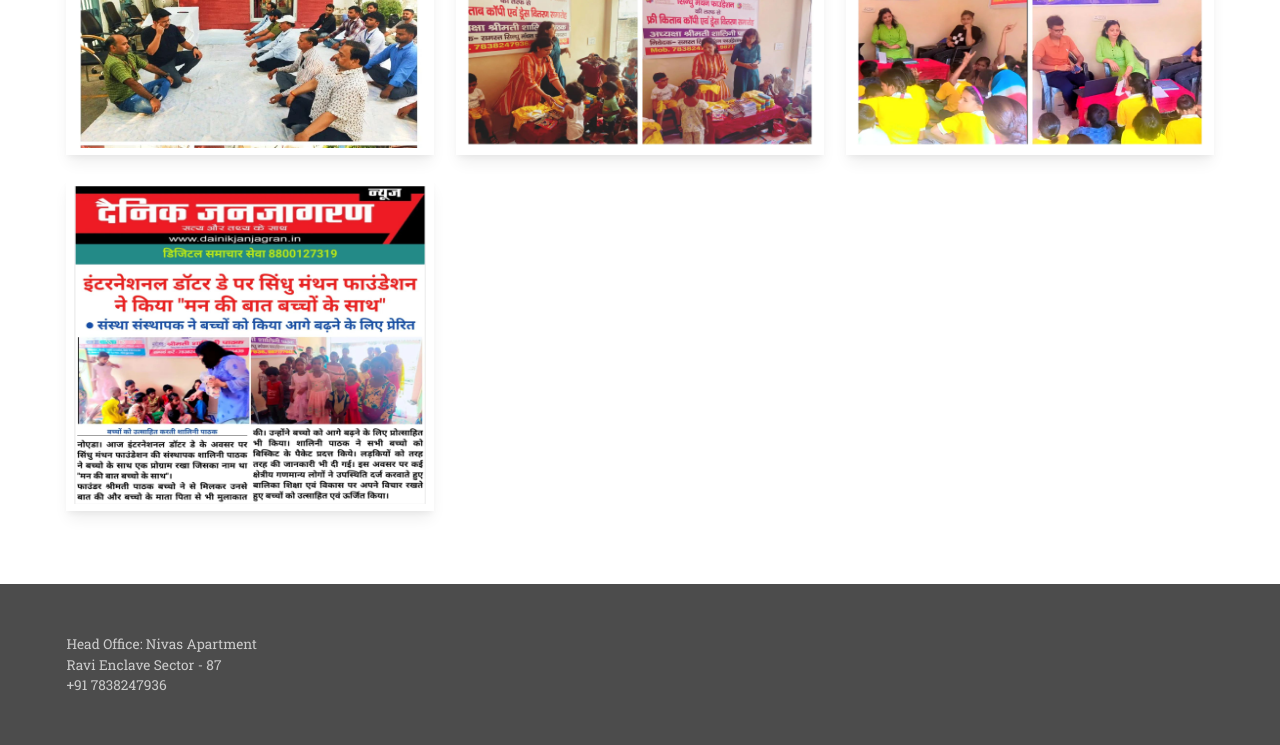
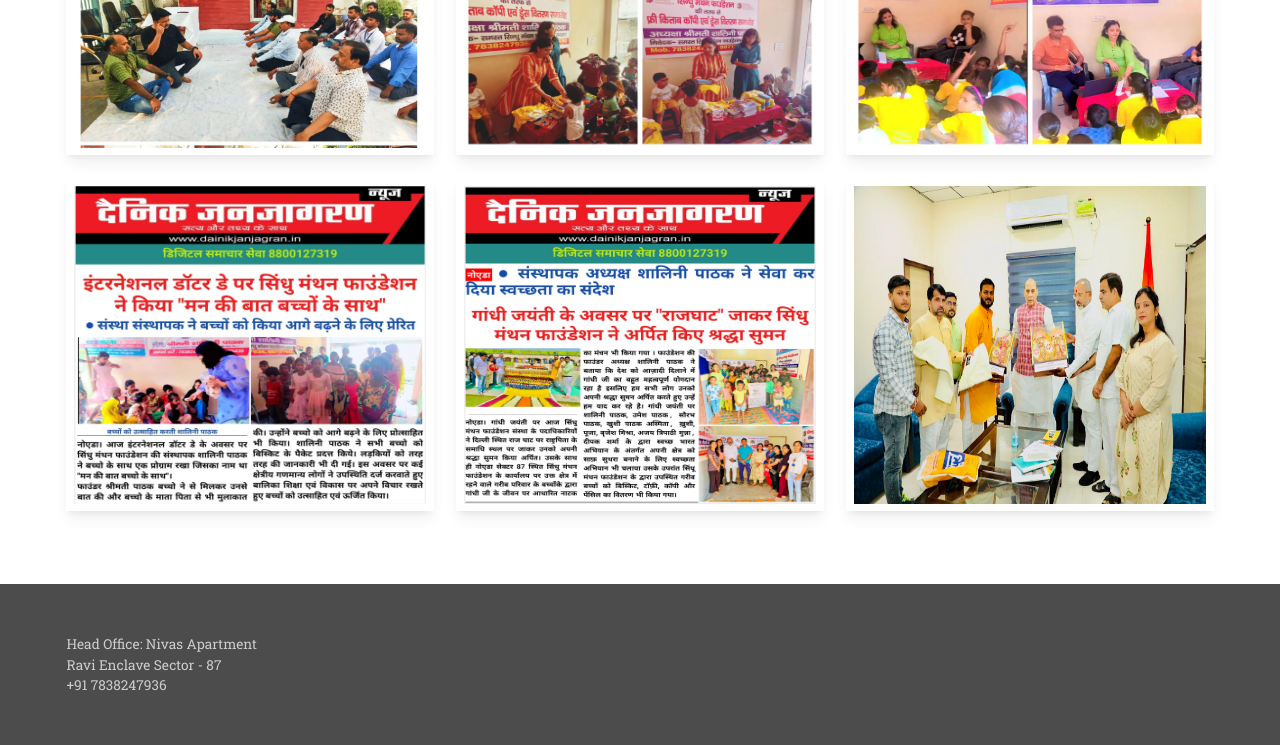
Before and after one commit to saurabhpathakk/sindhumanthan, a plain HTML site: page gallery.html in a window 1280 px wide. Shown: the part 1996-2741 px from the top of the page. Drawn offline with nearby package versions, Linux system fonts and the light colour scheme.

Commit message:
changes made

```diff
--- a/gallery.html
+++ b/gallery.html
@@ -159,6 +159,18 @@
                     </a>
                 </div>
 
+                <div class="col-md-4 mb-4">
+                    <a href="assets/images/blog/image_17.jpg" target="_blank">
+                        <img class="p-2 bg-white shadow-md" src="assets/images/blog/image_17.jpg" width="367.2" height="333.26" alt="">
+                    </a>
+                </div>
+
+                <div class="col-md-4 mb-4">
+                    <a href="assets/images/blog/image_18.jpg" target="_blank">
+                        <img class="p-2 bg-white shadow-md" src="assets/images/blog/image_18.jpg" width="367.2" height="333.26" alt="">
+                    </a>
+                </div>
+
 
             </div>
         </div>
```
Also changed, not shown: index.html (+3 -3 lines), assets/images/blog/image_17.jpg (added), assets/images/blog/image_18.jpg (added).
